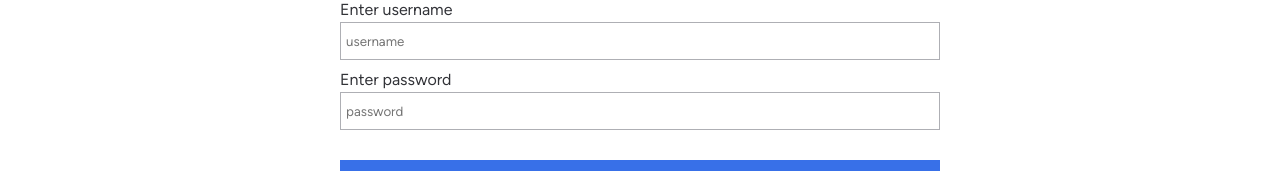
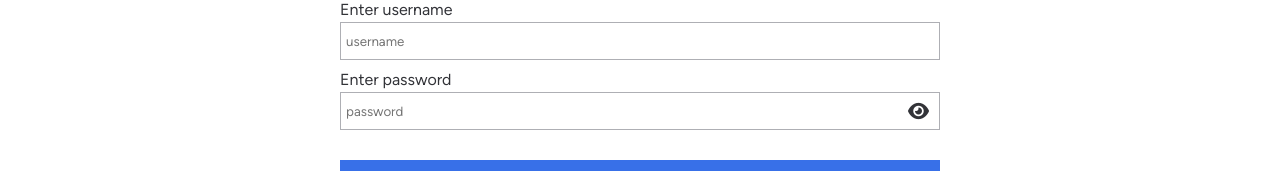
Before and after one commit to RonFelsenfeld/Xpenser-Frontend, a React (Vite) app: page / in a window 1280 px wide. Shown: the part 358-529 px from the top of the page. Built offline with nearby package versions, Linux system fonts and the light colour scheme; no server answers.

Commit message:
Hide password in login form

```diff
--- a/src/assets/style/pages/_login-signup.scss
+++ b/src/assets/style/pages/_login-signup.scss
@@ -53,12 +53,35 @@
     }
 
     .input-container {
+      position: relative;
       gap: 3px;
       font-size: em(16px);
 
       input {
         border: 1px solid $secondary-font-clr;
         padding: 10px 5px;
+      }
+
+      .btn-toggle-password {
+        position: absolute;
+        right: 5px;
+        top: 50%;
+        background-color: transparent;
+
+        &::after {
+          font-family: faSolid;
+          content: '\f06e';
+
+          font-size: 1.4em;
+          color: $main-font-clr;
+          transition: color 0.2s;
+        }
+
+        &.active {
+          &::after {
+            color: $main-theme-clr;
+          }
+        }
       }
     }
 
--- a/src/components/general/LoginSignup.jsx
+++ b/src/components/general/LoginSignup.jsx
@@ -8,6 +8,7 @@ import { UserContext } from '../../contexts/UserContext'
 
 export function LoginSignup() {
   const [isSignup, setIsSignup] = useState(false)
+  const [isShowPassword, setIsShowPassword] = useState(false)
   const [credentials, setCredentials] = useState(userService.getEmptyCredentials())
 
   const { setUser } = useContext(UserContext)
@@ -82,13 +83,14 @@ export function LoginSignup() {
             onChange={handleChange}
             required
             autoComplete="off"
+            maxLength={20}
           />
         </div>
 
         <div className="input-container flex column">
           <label htmlFor="password">Enter password</label>
           <input
-            type="text"
+            type={isShowPassword ? 'text' : 'password'}
             placeholder="password"
             name="password"
             id="password"
@@ -96,7 +98,14 @@ export function LoginSignup() {
             onChange={handleChange}
             required
             autoComplete="off"
+            maxLength={30}
           />
+
+          <button
+            type="button"
+            className={`btn-toggle-password ${isShowPassword ? 'active' : ''}`}
+            onClick={() => setIsShowPassword(prevIsShow => !prevIsShow)}
+          ></button>
         </div>
 
         <button className="btn-submit">{isSignup ? 'Sign up' : 'Login'}</button>
```
